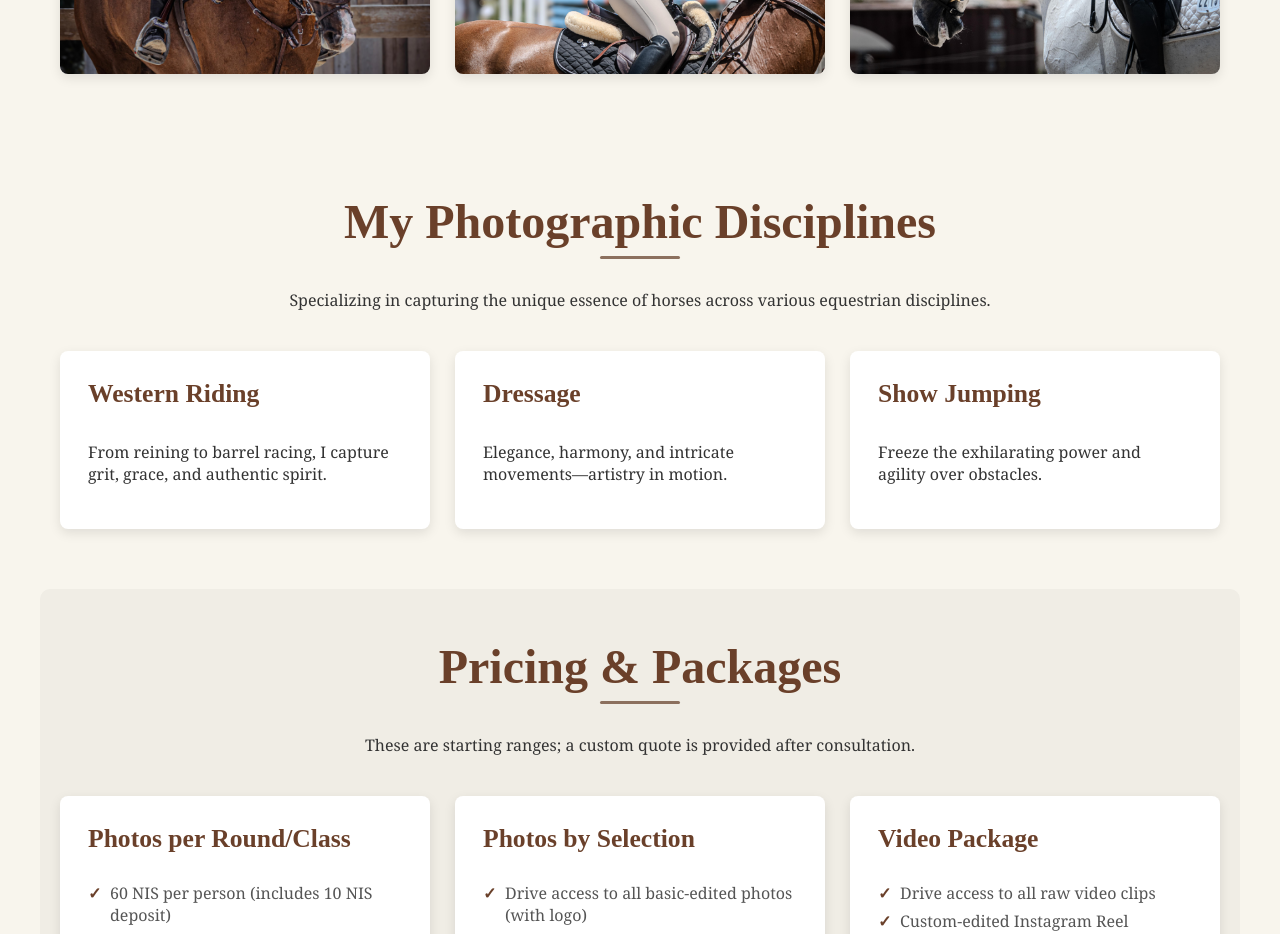
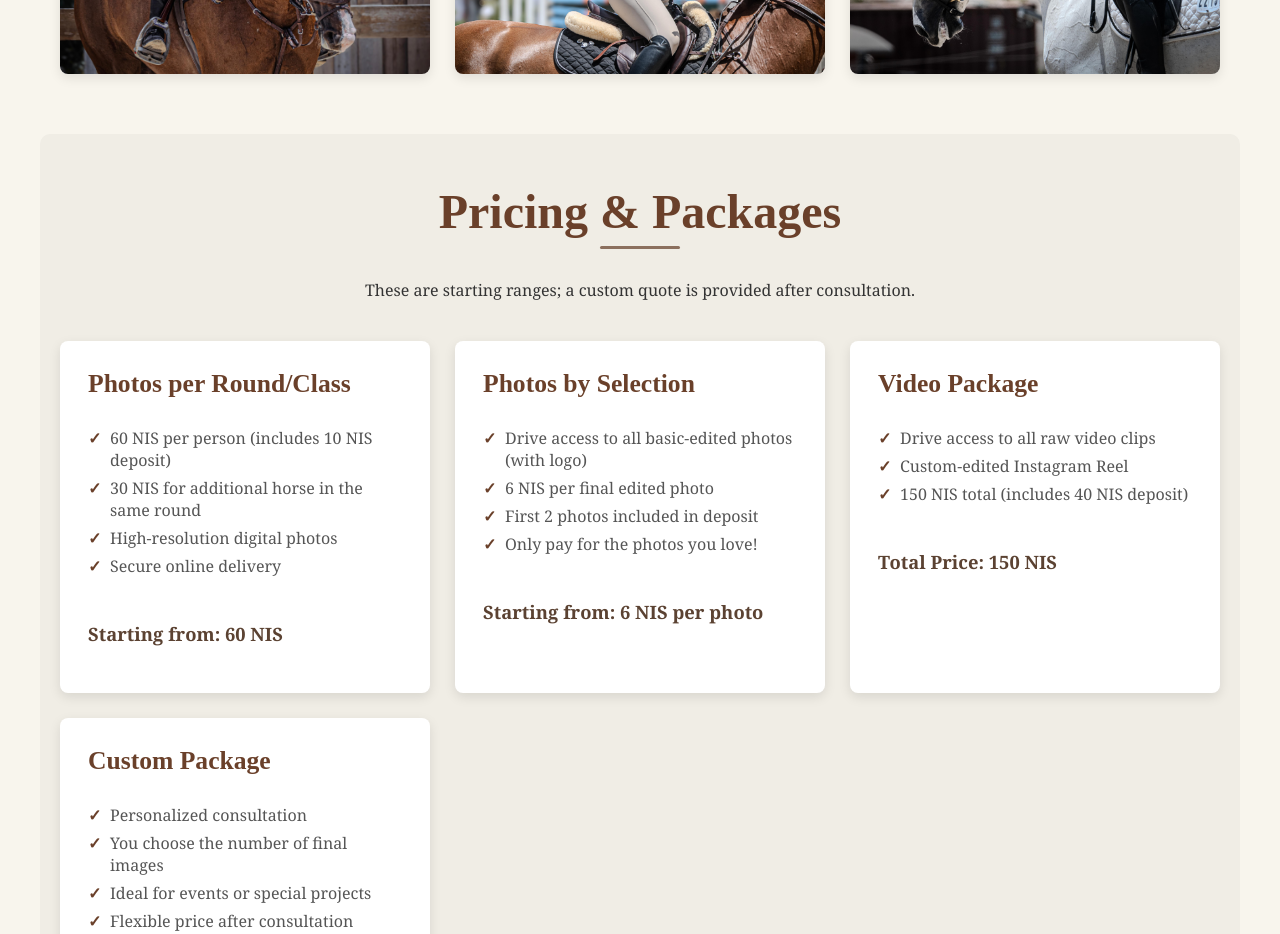
Before and after one commit to XDitamar/lensdance, a React (Create React App) app: page / in a window 1280 px wide. Shown: the part 1060-1994 px from the top of the page. Built offline with nearby package versions, Linux system fonts and the light colour scheme; no server answers.

Commit message:
cheac12k

```diff
--- a/src/pages/HomePage.jsx
+++ b/src/pages/HomePage.jsx
@@ -45,27 +45,7 @@ export default function HomePage() {
         </div>
       </div>
 
-      {/* Disciplines */}
-      <div className="container">
-        <h2 className="section-title">My Photographic Disciplines</h2>
-        <p>
-          Specializing in capturing the unique essence of horses across various equestrian disciplines.
-        </p>
-        <div className="services-grid">
-          <div className="service-card">
-            <h3>Western Riding</h3>
-            <p>From reining to barrel racing, I capture grit, grace, and authentic spirit.</p>
-          </div>
-          <div className="service-card">
-            <h3>Dressage</h3>
-            <p>Elegance, harmony, and intricate movements—artistry in motion.</p>
-          </div>
-          <div className="service-card">
-            <h3>Show Jumping</h3>
-            <p>Freeze the exhilarating power and agility over obstacles.</p>
-          </div>
-        </div>
-      </div>
+
 
       {/* Pricing */}
       <div
```
